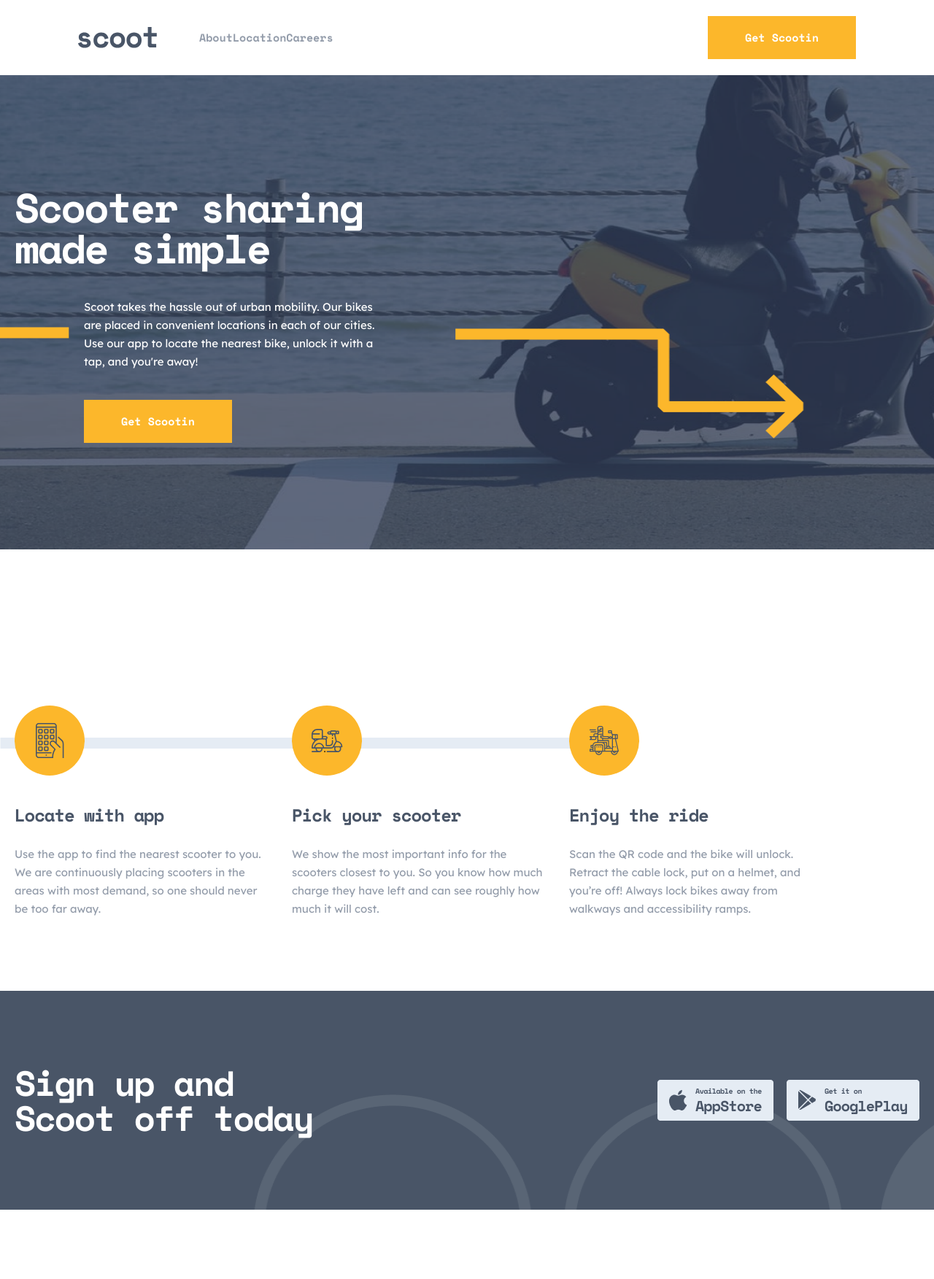
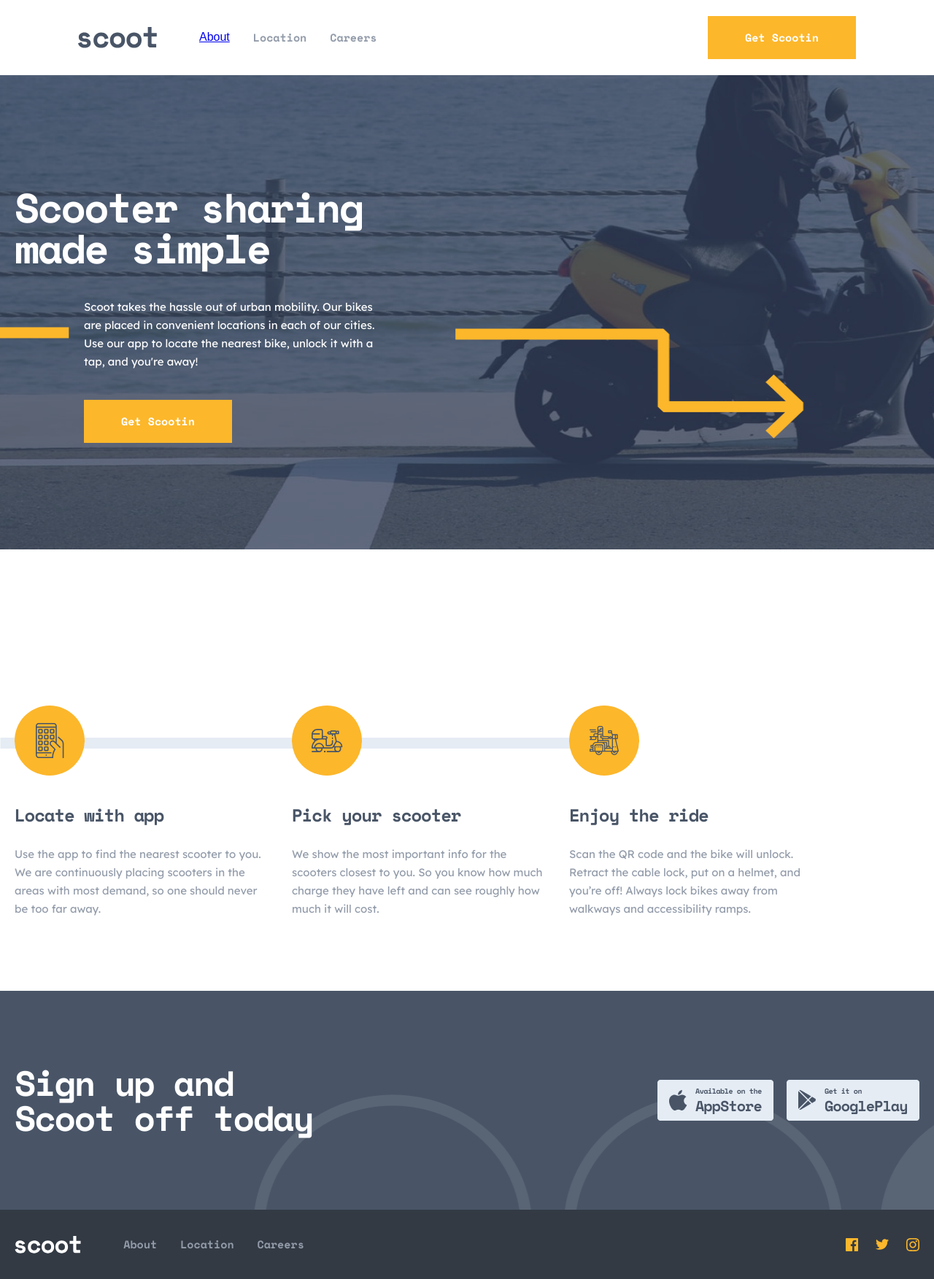
Before and after one commit to abdurahmonov-abdurahim/scootin-home-page, a plain HTML site: page index.html in a window 1280 px wide. Shown: the whole page at 73% size. Before the commit the page ends 1658 px from the top, so only its background shows below. Drawn offline with Linux system fonts and the light colour scheme.

Commit message:
footer section

```diff
--- a/index.html
+++ b/index.html
@@ -16,20 +16,20 @@
       <img class="header__logo" src="./images/scoot.svg" alt="It is site logo" width="108" height="29">
     </a>
 
-    <nav class="header__nav site__nav">
+    <nav class="header__nav">
 
-      <ul class="header__nav-list site__nav-list">
+      <ul class="header__nav-list">
 
-        <li class="header__nav-item site__nav-item">
-          <a class="header__nav-link site__nav-link site-link" href="#">About</a>
+        <li class="header__nav-item">
+          <a class="header__nav-linksite-link" href="#">About</a>
         </li>
 
         <li class="header__nav-item">
-          <a class="header__nav-link site__nav-link site-link" href="#">Location</a>
+          <a class="header__nav-link site-link" href="#">Location</a>
         </li>
 
         <li class="header__nav-item">
-          <a class="header__nav-link site__nav-link site-link" href="#">Careers</a>
+          <a class="header__nav-link site-link" href="#">Careers</a>
         </li>
 
       </ul>
@@ -166,6 +166,67 @@
 
 </main>
 
+
+<footer class="footer">
+
+  <div class="container footer__container">
+
+    <a class="footer__logo-link" href="#">
+      <img src="./images/scoot-footer.svg" alt="site logo" width="108" height="29">
+    </a>
+
+    <!-- FOOTER NAVIGATION -->
+    <nav class="footer__nav site__nav">
+
+      <ul class="footer__nav-list site__nav-list">
+
+        <li class="footer__nav-item site__nav-item">
+          <a class="footer__nav-link site__nav-link site-link" href="#">About</a>
+        </li>
+
+        <li class="footer__nav-item site__nav-item">
+          <a class="footer__nav-link site__nav-link site-link" href="#">Location</a>
+        </li>
+
+        <li class="footer__nav-item site__nav-item">
+          <a class="footer__nav-link site__nav-link site-link" href="#">Careers</a>
+        </li>
+
+      </ul>
+
+    </nav>
+
+
+    <ul class="footer__social-set">
+
+      <!-- FACEBOOK LOGO-LINK -->
+      <li class="footer__social-item">
+        <a class="footer__social-link site-link" href="https://www.facebook.com/me/" target="_blank">
+          <img src="./images/facebook.svg" alt="facebook icon" width="24" height="24">
+        </a>
+      </li>
+
+      <!-- TWIITER LINK, LOGO -->
+      <li class="footer__social-item">
+        <a class="footer__social-link site-link" href="https://www.twitter.com" target="_blank">
+          <img src="./images/twitter.svg" alt="twitter icon" width="24" height="19.5">
+        </a>
+      </li>
+
+      <!-- INSTAGRAM LOGO-LINK -->
+      <li class="footer__social-item">
+        <a class="footer__social-link site-link" href="https://www.instagram.com/abdurahimfoniy.writer" target="_blank">
+          <img src="./images/instagram.svg" alt="instagram icon" width="24" height="24">
+        </a>
+      </li>
+
+    </ul>
+
+  </div>
+
+</footer>
+
+
 <script src="./js/script.js"></script>
 
 </body>
--- a/scss/blocks/_footer.scss
+++ b/scss/blocks/_footer.scss
@@ -0,0 +1,46 @@
+// FOOTER SECTION
+.footer{
+  padding: 35px 0;
+  background: #333A44;
+
+  &__container{
+    display: flex;
+  }
+
+  &__social-set{
+    display: flex;
+    margin: 0;
+    padding: 0;
+    list-style-type: none;
+  }
+
+  &__social-item:nth-child(2){
+    margin: 0 24px;
+  }
+}
+
+@media only screen and (max-width: 768px){
+
+  .footer{
+
+    &__container{
+      flex-direction: column;
+      align-items: center;
+      justify-content: center;
+    }
+
+    &__nav{
+      margin: 41px 0 85px 0;
+    }
+
+    &__nav-list{
+      align-items: center;
+      flex-direction: column;
+      margin: 0 auto;
+    }
+
+    &__nav-item:nth-child(2){
+      margin: 16px 0;
+    }
+  }
+}
--- a/scss/blocks/_header.scss
+++ b/scss/blocks/_header.scss
@@ -7,6 +7,64 @@
     display: flex;
     max-width: 1106px;
     align-items: center;
+  }
+
+  &__logo-link{
+    text-decoration: none;
+    flex-shrink: 0;
+  }
+
+  &__logo-link:hover{
+    opacity: 0.8;
+  }
+
+  &__logo-link:active{
+    opacity: 0.4;
+  }
+
+  &__nav{
+    display: flex;
+    justify-content: space-between;
+    align-items: center;
+    width: 100%;
+  }
+
+  &__nav-list{
+    display: flex;
+    list-style-type: none;
+    margin: 0;
+    padding: 0;
+    margin-right: auto;
+    margin-left: 58px;
+  }
+
+  &__nav-item{
+    margin: 0;
+    padding: 0;
+  }
+
+  &__nav-item:nth-child(2){
+    margin: 0 32px;
+  }
+
+  &__nav-link{
+    margin: 0;
+    padding: 0;
+    text-decoration: none;
+    font-family: 'Space Mono';
+    font-style: normal;
+    font-weight: 700;
+    font-size: 15px;
+    line-height: 25px;
+    color: #939CAA;
+  }
+
+  &__nav-link:hover{
+    opacity: 0.8;
+  }
+
+  &__nav-link:active{
+    opacity: 0.4;
   }
 
   &__btn{
```
Also changed, not shown: css/main.css, images/facebook.svg (added), images/instagram.svg (added), images/scoot-footer.svg (added), images/twitter.svg (added), 1 other file.
